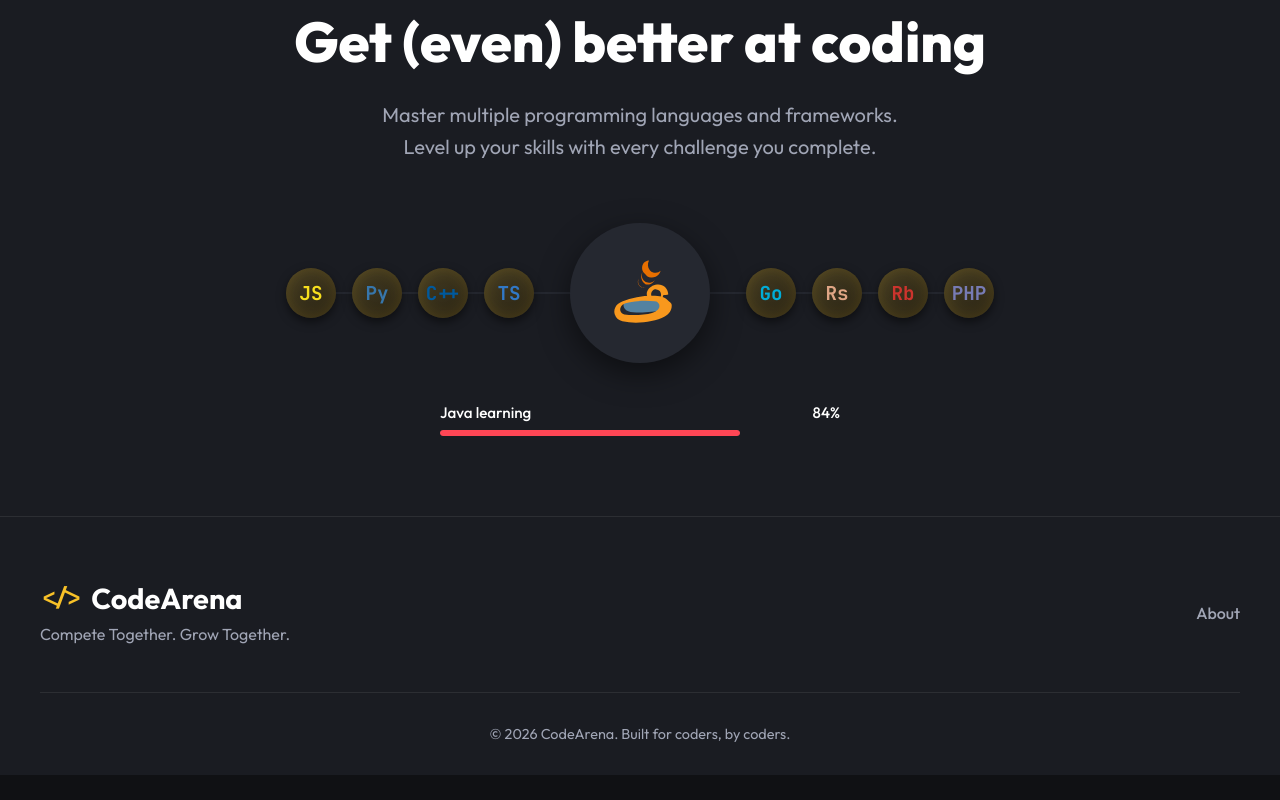
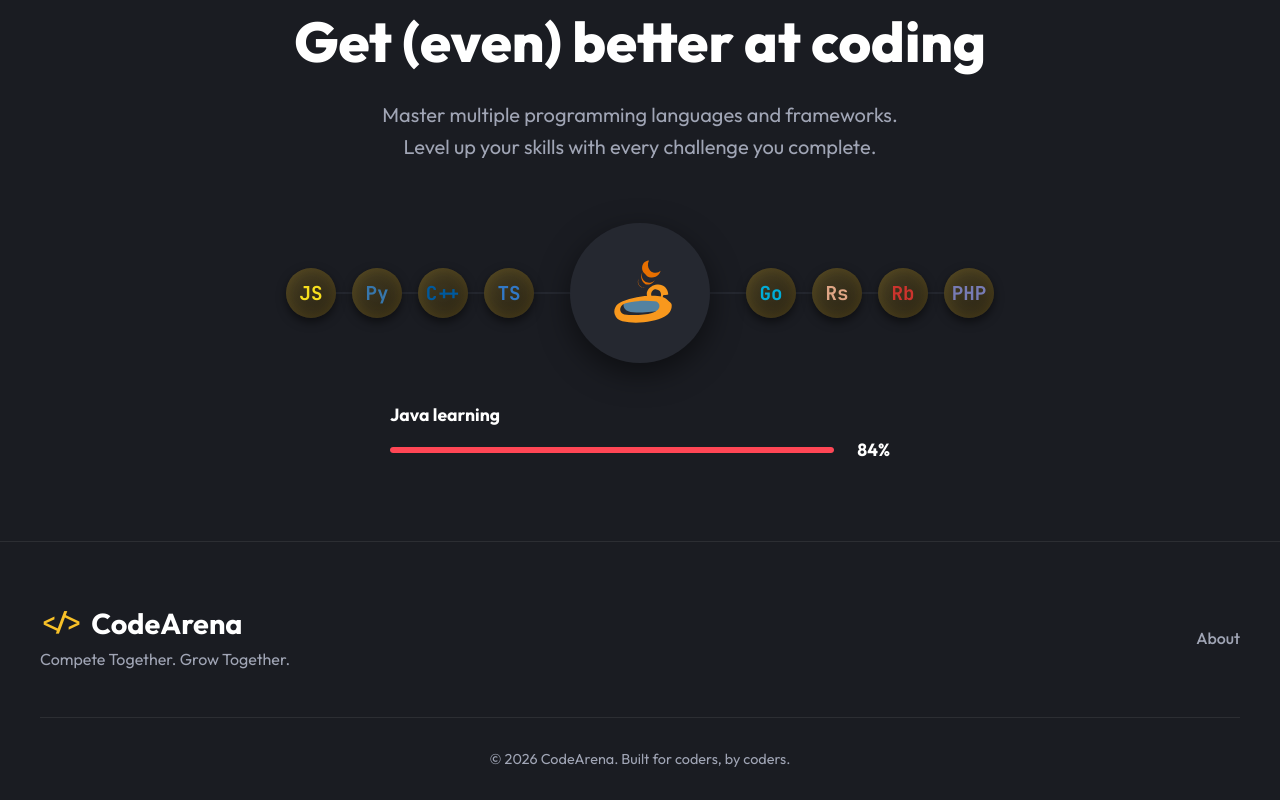
Before and after one commit to Gag-an/CodeArena, a React (Vite) app in the folder frontend/: page / in a window 1280 px wide. Shown: the part 1986-2786 px from the top of the page. Before the commit the page ends 2761 px from the top, so only its background shows below. Built offline with nearby package versions, Linux system fonts and the light colour scheme; no server answers.

Commit message:
Animate progress bar and align percentage text

```diff
--- a/frontend/src/components/GamificationSection/GamificationSection.css
+++ b/frontend/src/components/GamificationSection/GamificationSection.css
@@ -100,31 +100,46 @@
 
 .progress-section {
   width: 100%;
-  max-width: 400px;
+  max-width: 500px;
 }
 
-.progress-labels {
-  display: flex;
-  justify-content: space-between;
-  margin-bottom: 8px;
-  font-size: 0.95rem;
-  font-weight: 500;
+.progress-header {
+  margin-bottom: 12px;
+  text-align: left;
+}
+
+.skill-name {
+  font-size: 1.1rem;
+  font-weight: 600;
   color: var(--text-primary, #ffffff);
 }
 
+.progress-track-wrapper {
+  display: flex;
+  align-items: center;
+  gap: 16px;
+}
+
 .progress-bar-container {
-  width: 100%;
+  flex-grow: 1;
   height: 8px;
-  background-color: var(--surface-color-light, #333);
+  background-color: transparent;
   border-radius: 4px;
-  overflow: hidden;
 }
 
 .progress-bar-fill {
   height: 100%;
-  background-color: var(--accent-yellow, #f8c128);
+  background-color: #ff4d4f; /* Matches the red from the image */
   border-radius: 4px;
-  box-shadow: 0 0 10px rgba(248, 193, 40, 0.4);
+  box-shadow: 0 0 10px rgba(255, 77, 79, 0.4);
+}
+
+.skill-percentage {
+  font-size: 1.1rem;
+  font-weight: 700;
+  color: var(--text-primary, #ffffff);
+  min-width: 40px;
+  text-align: right;
 }
 
 @media (max-width: 768px) {
--- a/frontend/src/components/GamificationSection/GamificationSection.jsx
+++ b/frontend/src/components/GamificationSection/GamificationSection.jsx
@@ -1,7 +1,32 @@
-import React from 'react';
+import React, { useState, useEffect } from 'react';
 import './GamificationSection.css';
 
 const GamificationSection = () => {
+  const [progress, setProgress] = useState(0);
+  const targetProgress = 84;
+
+  useEffect(() => {
+    let startTimestamp = null;
+    const duration = 1500; // 1.5 seconds
+
+    const step = (timestamp) => {
+      if (!startTimestamp) startTimestamp = timestamp;
+      const elapsedTime = timestamp - startTimestamp;
+      const currentProgress = Math.min(
+        Math.floor((elapsedTime / duration) * targetProgress),
+        targetProgress
+      );
+
+      setProgress(currentProgress);
+
+      if (elapsedTime < duration) {
+        window.requestAnimationFrame(step);
+      }
+    };
+
+    window.requestAnimationFrame(step);
+  }, [targetProgress]);
+
   return (
     <section className="gamification-section">
       <div className="gamification-content">
@@ -51,12 +76,14 @@ const GamificationSection = () => {
           </div>
 
           <div className="progress-section">
-            <div className="progress-labels">
+            <div className="progress-header">
               <span className="skill-name">Java learning</span>
-              <span className="skill-percentage">84%</span>
             </div>
-            <div className="progress-bar-container">
-              <div className="progress-bar-fill" style={{ width: '84%' }}></div>
+            <div className="progress-track-wrapper">
+              <div className="progress-bar-container">
+                <div className="progress-bar-fill" style={{ width: `${progress}%` }}></div>
+              </div>
+              <span className="skill-percentage">{progress}%</span>
             </div>
           </div>
         </div>
```
